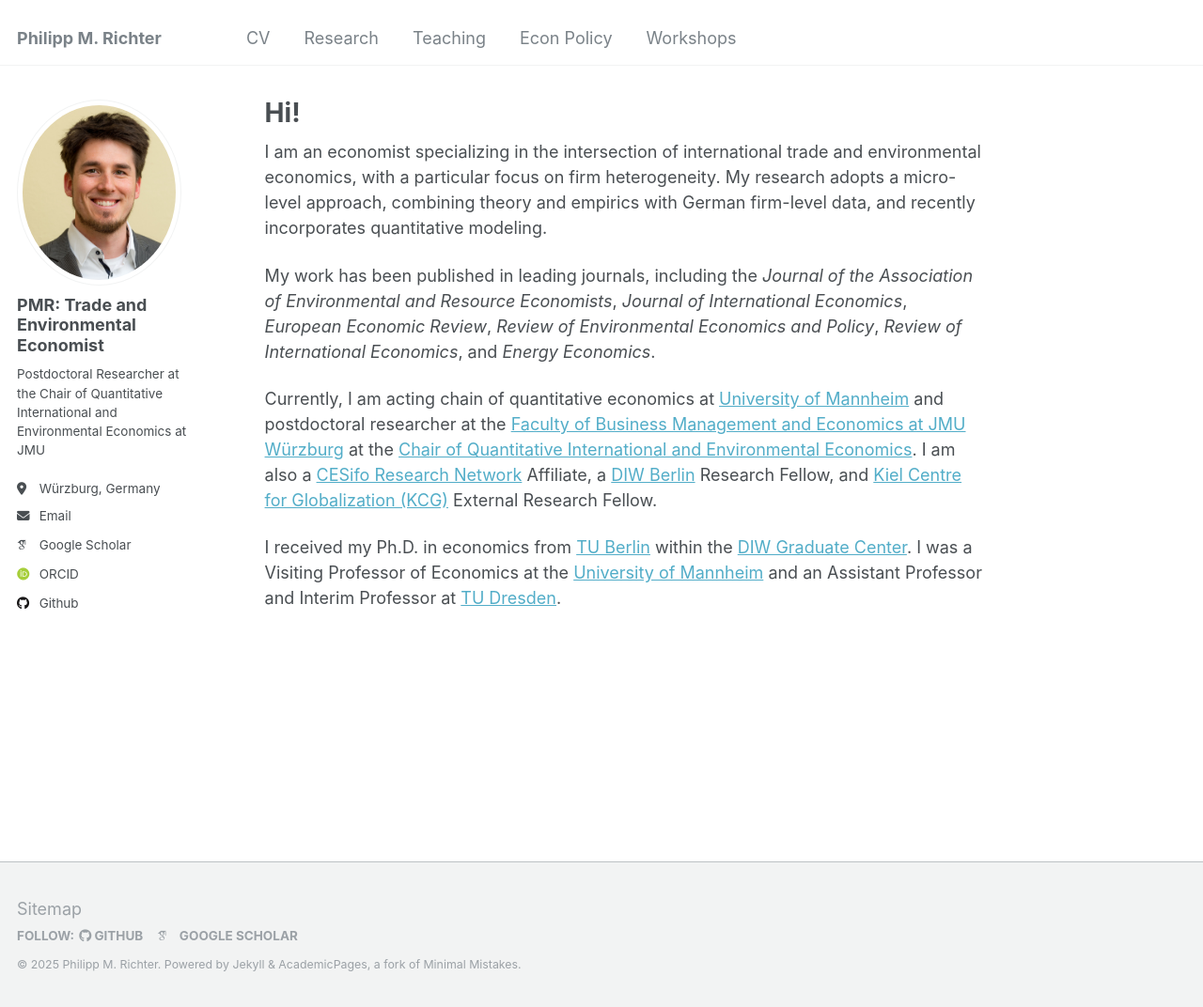
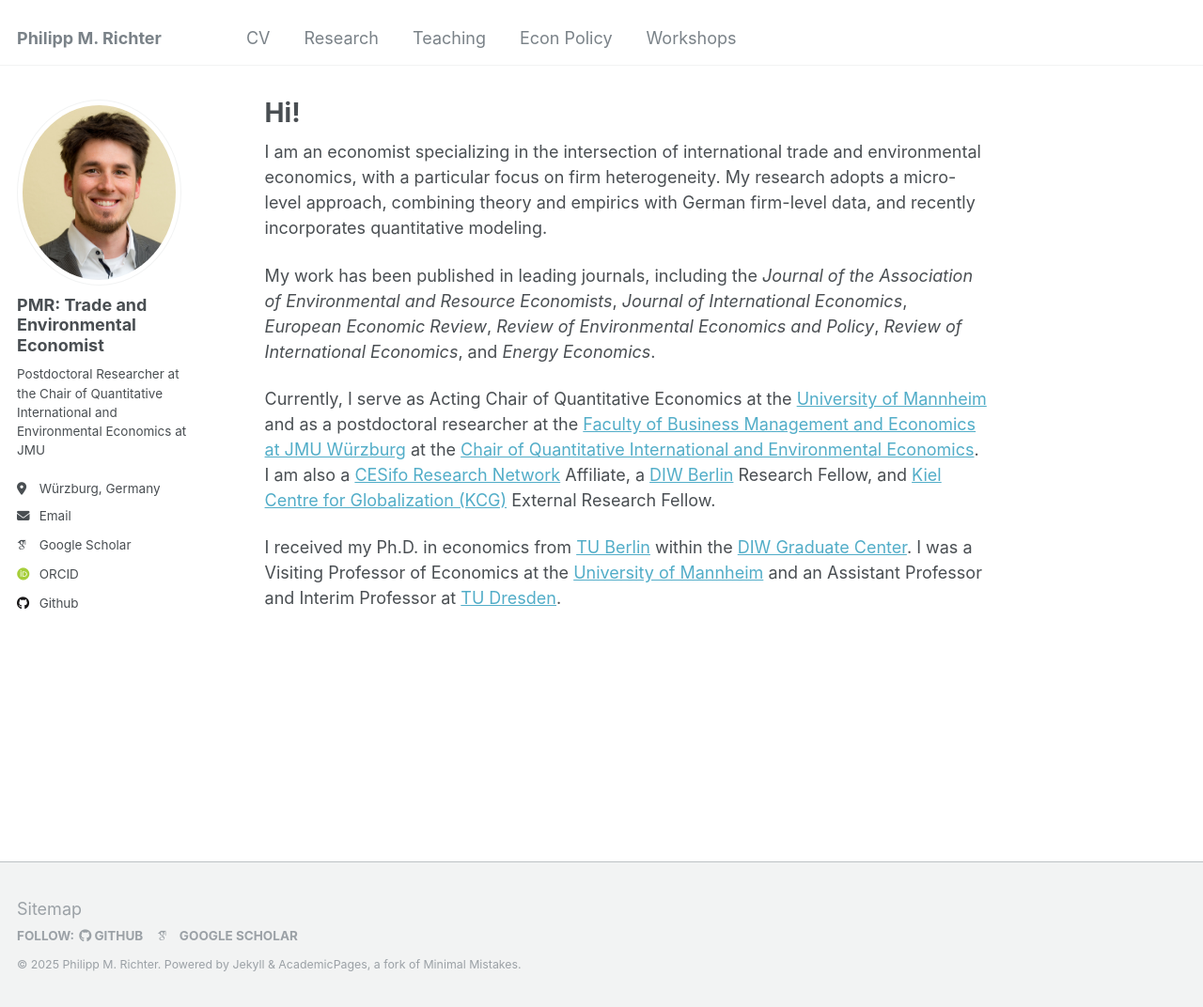
Before and after one commit to PhMRichter/PhMRichter.github.io, a Jekyll site: the page built from _pages/about.md, in a window 1280 px wide and 1072 px high. Shown: the whole window at 94% size. Built offline with Jekyll 4.4.1, drawn with Linux system fonts in a browser that asks for light colours; some web fonts are replaced.

Commit message:
Update about.md

```diff
--- a/_pages/about.md
+++ b/_pages/about.md
@@ -17,8 +17,8 @@ My research adopts a micro-level approach, combining theory and empirics with Ge
 
 My work has been published in leading journals, including the  <i>Journal of the Association of Environmental and Resource Economists</i>, <i>Journal of International Economics</i>,  <i>European Economic Review</i>, <i>Review of Environmental Economics and Policy</i>, <i>Review of International Economics</i>, and <i>Energy Economics</i>.
 
-Currently, I am acting chain of quantitative economics at <a href="https://www.vwl.uni-mannheim.de/en/" target="_blank">
-University of Mannheim</a> and postdoctoral researcher at the  <a href="https://www.wiwi.uni-wuerzburg.de/en/" target="_blank">
+Currently, I serve as Acting Chair of Quantitative Economics at the <a href="https://www.vwl.uni-mannheim.de/en/" target="_blank">
+University of Mannheim</a> and as a postdoctoral researcher at the  <a href="https://www.wiwi.uni-wuerzburg.de/en/" target="_blank">
 Faculty of Business Management and Economics at JMU Würzburg</a> at the <a href="https://www.wiwi.uni-wuerzburg.de/qiee/" target="_blank"> Chair of Quantitative International and Environmental Economics</a>. I am also a <a href="https://www.cesifo.org/en/research-network" target="_blank">
 CESifo Research Network</a>  Affiliate, a <a href="https://www.diw.de/sixcms/detail.php?id=diw_01.c.617916.en" target="_blank">
 DIW Berlin</a>  Research Fellow, and <a href="https://www.kcg-kiel.org/" target="_blank">
```
